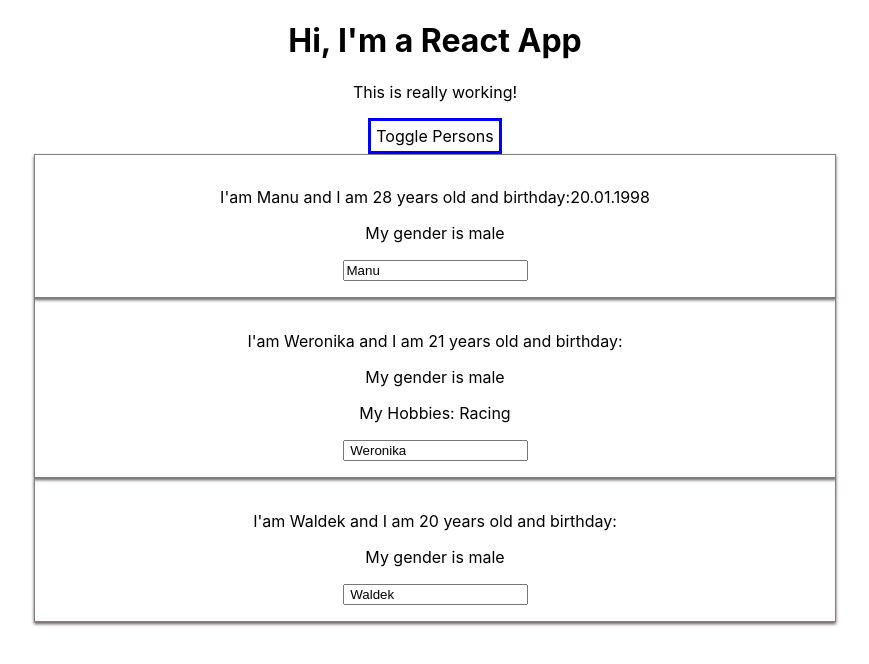
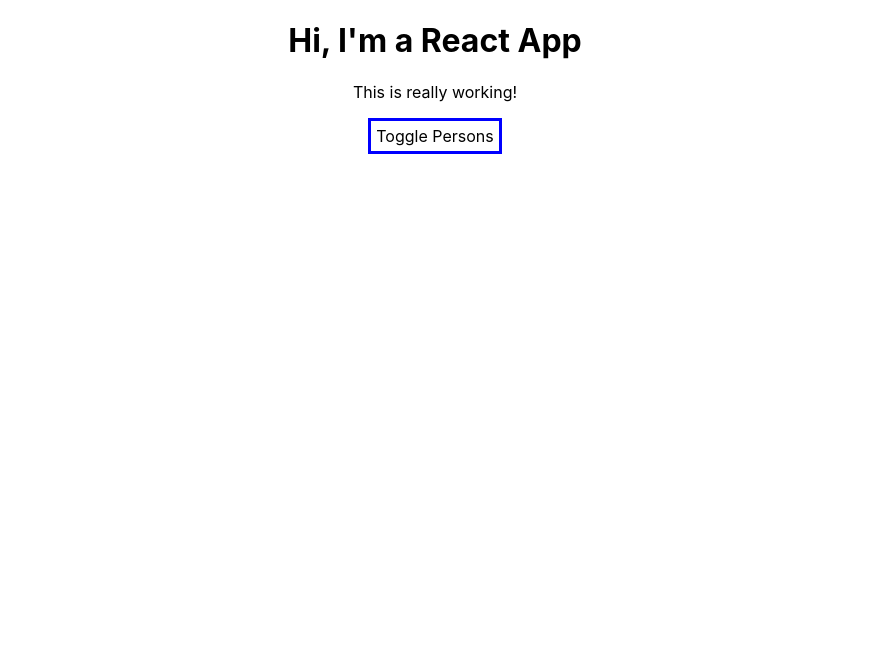
Before and after one commit to Maccas-c/React, a React (Create React App) app: page / in a window 1280 px wide. Shown: the top 664 px of the page, without its empty margins (205-1074 px from the left). Built offline with nearby package versions, Linux system fonts and the light colour scheme.

Commit message:
dynamic list

```diff
--- a/src/App.js
+++ b/src/App.js
@@ -60,6 +60,17 @@
 			padding: "5px",
 			cursor: "pointer",
 		};
+
+		let persons = null;
+		if (this.state.showPersons) {
+			persons = (
+				<div>
+					{this.state.persons.map(person => {
+						return <Person name={person.name} age={person.age} />;
+					})}
+				</div>
+			);
+		}
 		return (
 			<div className="App">
 				<h1>Hi, I'm a React App</h1>
@@ -67,27 +78,7 @@
 				<button style={style} onClick={this.togglePersonHandler}>
 					Toggle Persons
 				</button>
-
-				<div>
-					<Person
-						name={this.state.persons[0].name}
-						age={this.state.persons[0].age}
-						birthday={this.state.persons[0].birthday}
-					/>
-					<Person
-						name={this.state.persons[1].name}
-						age={this.state.persons[1].age}
-						click={this.switchNameHandler.bind(this, "Max!")}
-						changed={this.nameChangedHandler}
-						changed_1={this.ageChangedHandler}
-					>
-						My Hobbies: Racing
-					</Person>
-					<Person
-						name={this.state.persons[2].name}
-						age={this.state.persons[2].age}
-					/>
-				</div>
+				{persons}
 			</div>
 		);
 	}
```
